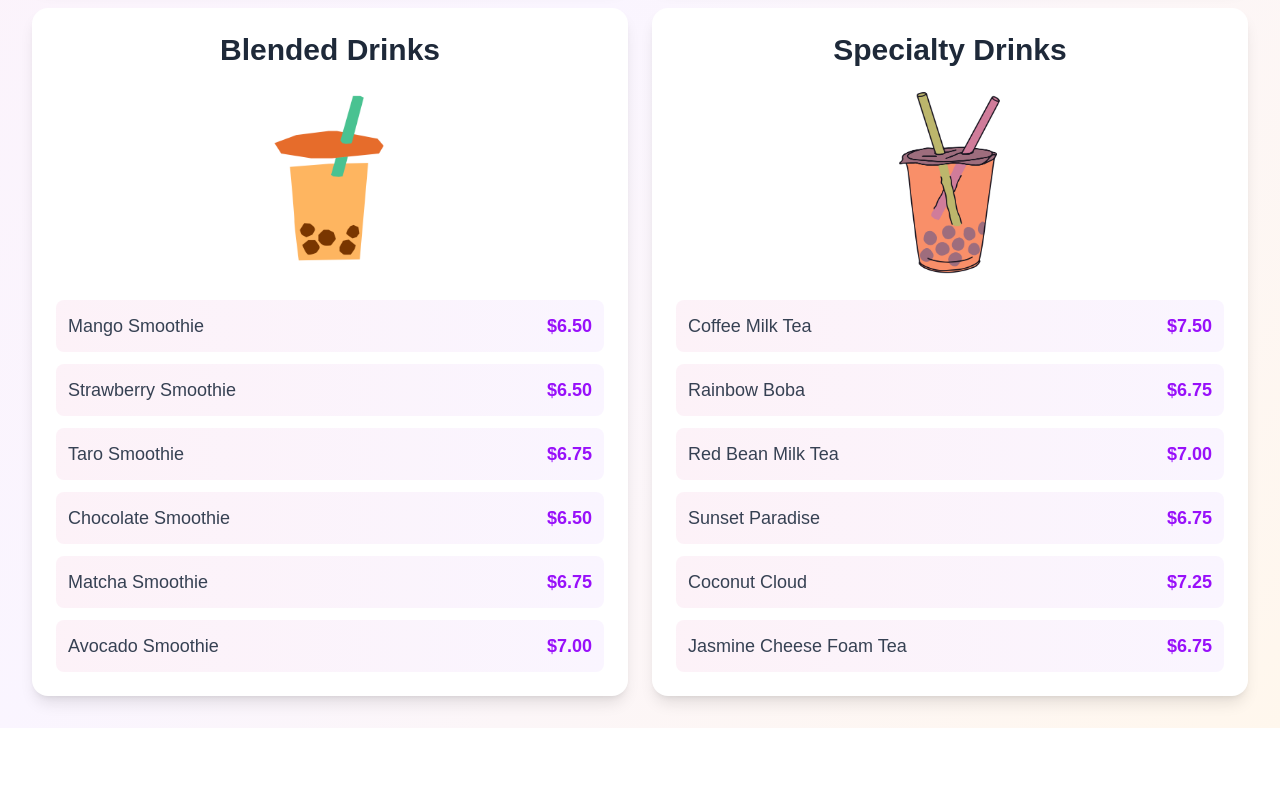
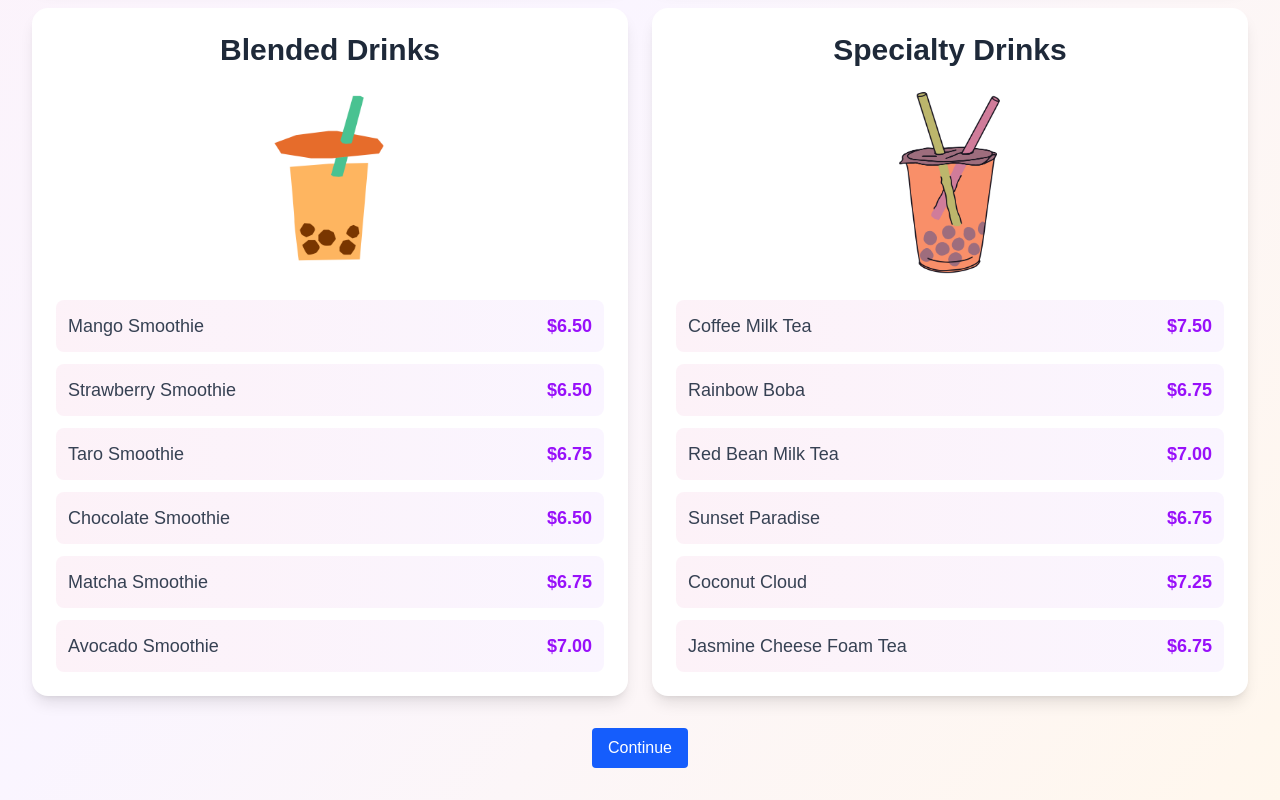
Before and after one commit to CSCE331-Fall2025-900-911/project3_gang_y0, a Next.js app in the folder my-app/: page / in a window 1280 px wide. Shown: the part 816-1616 px from the top of the page. Before the commit the page ends 1544 px from the top, so only its background shows below. Built offline with nearby package versions, Linux system fonts and the light colour scheme.

Commit message:
adding back removed Continue button

```diff
--- a/my-app/src/app/page.tsx
+++ b/my-app/src/app/page.tsx
@@ -154,6 +154,15 @@ export default function Home() {
             </div>
           ))}
         </div>
+
+        <div className="mt-8 flex justify-center">
+          <button
+            onClick={handleContinue}
+            className="px-4 py-2 bg-blue-600 text-white rounded hover:bg-blue-700"
+          >
+            Continue
+          </button>
+        </div>
       </div>
     </div>
   );
```
